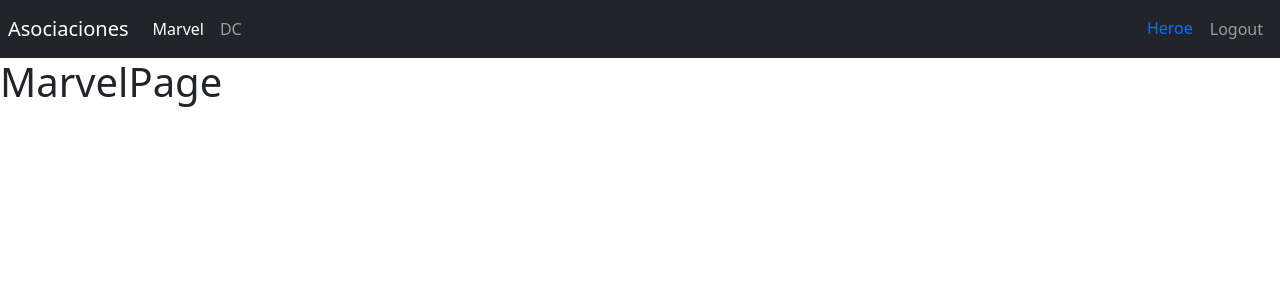
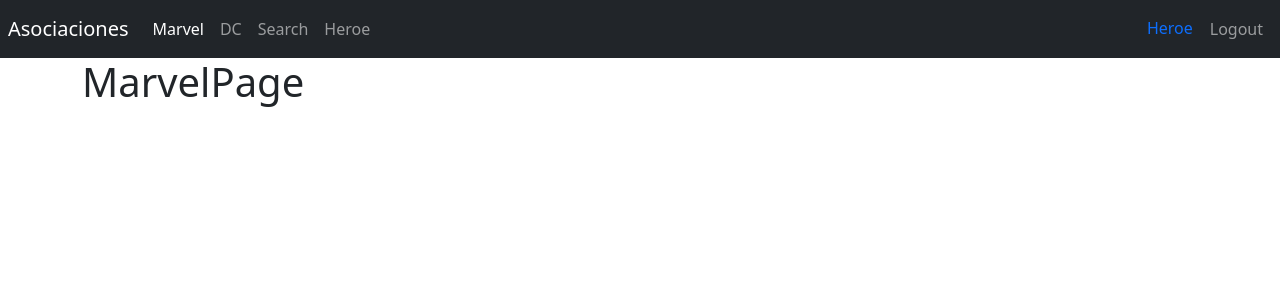
Before and after one commit to Zero0242/rjs-heroes-app, a React (Vite) app: page /marvel in a window 1280 px wide. Shown: the top 300 px of the page. Built offline with nearby package versions, Linux system fonts and the light colour scheme.

Commit message:
Nuevas Paginas

```diff
--- a/src/heroes/index.js
+++ b/src/heroes/index.js
@@ -1 +1,2 @@
 export * from "./pages";
+export * from './routes/HeroesRoutes'
--- /dev/null
+++ b/src/heroes/pages/HeroPage.jsx
@@ -0,0 +1,3 @@
+export const HeroPage = () => {
+  return <h1>HeroPage</h1>;
+};
--- /dev/null
+++ b/src/heroes/pages/SearchPage.jsx
@@ -0,0 +1,3 @@
+export const SearchPage = () => {
+  return <h1>SearchPage</h1>;
+};
--- a/src/heroes/pages/index.jsx
+++ b/src/heroes/pages/index.jsx
@@ -1,2 +1,4 @@
+export { HeroPage } from "./HeroPage";
+export { SearchPage } from "./SearchPage";
 export { DCPage } from "./DCPage";
 export { MarvelPage } from "./MarvelPage";
--- /dev/null
+++ b/src/heroes/routes/HeroesRoutes.jsx
@@ -0,0 +1,21 @@
+import React from "react";
+import { Navbar } from "../../ui";
+import { DCPage, MarvelPage, HeroPage, SearchPage } from "../pages";
+import { Navigate, Route, Routes } from "react-router-dom";
+
+export const HeroesRoutes = () => {
+  return (
+    <>
+      <Navbar />
+      <div className='container'>
+        <Routes>
+          <Route path='marvel' element={<MarvelPage />} />
+          <Route path='dc' element={<DCPage />} />
+          <Route path='search' element={<SearchPage />} />
+          <Route path='hero' element={<HeroPage />} />
+          <Route path='/' element={<Navigate to={"/marvel"} />} />
+        </Routes>
+      </div>
+    </>
+  );
+};
--- a/src/router/AppRouter.jsx
+++ b/src/router/AppRouter.jsx
@@ -1,18 +1,16 @@
-import { Navigate, Route, Routes } from "react-router-dom";
-import { DCPage, MarvelPage } from "../heroes/";
+import { Route, Routes } from "react-router-dom";
 import { LoginPage } from "../auth/";
-import { Navbar } from "../ui";
+import { HeroesRoutes } from "../heroes";
 
 export const AppRouter = () => {
   return (
     <>
-      <Navbar />
       <Routes>
         <Route path='/login' element={<LoginPage />} />
-        <Route path='/marvel' element={<MarvelPage />} />
-        <Route path='/dc' element={<DCPage />} />
-        <Route path='/' element={<Navigate to={"/login"} />} />
+        <Route path='/*' element={<HeroesRoutes />} />
       </Routes>
     </>
   );
 };
+
+/* Navegacion Entre diferentes modulos */
--- a/src/ui/components/NavBar.jsx
+++ b/src/ui/components/NavBar.jsx
@@ -24,6 +24,20 @@
             }>
             DC
           </NavLink>
+          <NavLink
+            to='/search'
+            className={({ isActive }) =>
+              `nav-item nav-link ${isActive ? "active" : ""}`
+            }>
+            Search
+          </NavLink>
+          <NavLink
+            to='/hero'
+            className={({ isActive }) =>
+              `nav-item nav-link ${isActive ? "active" : ""}`
+            }>
+            Heroe
+          </NavLink>
         </div>
       </div>
 
```
